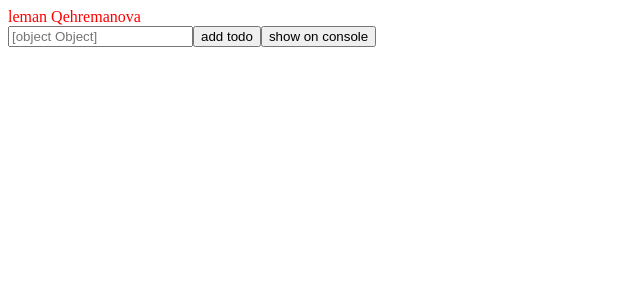
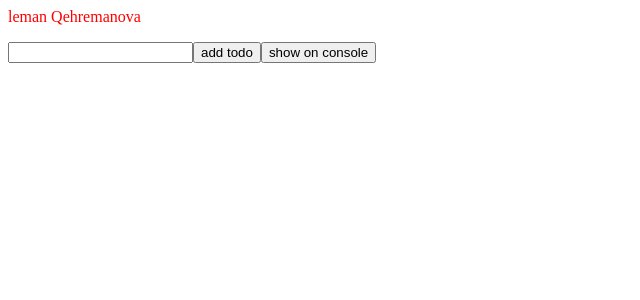
Before and after one commit to Gahramanoval301/react, a React (Vite) app in the folder first_react/: page / in a window 1280 px wide. Shown: the top 300 px of the page, without its empty margins (0-640 px from the left). Built offline with nearby package versions, Linux system fonts and the light colour scheme.

Commit message:
some good user-experience stuffs

```diff
--- a/first_react/src/components/Input/index.jsx
+++ b/first_react/src/components/Input/index.jsx
@@ -1,8 +1,8 @@
-const Input = (type="text", placeholder='',value, onChange, ) => {
+const Input = ({value, onChange, onKeyDown}) => {
   return (
     <>
-    <input type={type} placeholder={placeholder} value={value}
-    onChange={onChange} />
+    <input type="text" value={value} onChange={onChange} onKeyDown={onKeyDown} />
+
     </>
   )
 }
--- a/first_react/src/components/ToDo/index.jsx
+++ b/first_react/src/components/ToDo/index.jsx
@@ -4,6 +4,7 @@ import {useState} from "react"
 const ToDo = () => {
     const [value, setValue] = useState('')
     const [todos, setTodos] = useState([])
+    const [error, setError]= useState('')
 
     const onEdit=(_todoName)=>{
        const newTodos = todos.map((todoName)=>{
@@ -20,17 +21,33 @@ const ToDo = () => {
     const onDelete=(_todoName)=>{
         let newTodos = todos.filter((todoName)=>todoName !== _todoName)
         setTodos(newTodos)
-
+    }
+    const addTodo=()=>{
+        if(value.length<5){
+            setError('NoNONo')
+            setTimeout(() => {
+                setError('')
+            }, 1500);
+            return;
+        }
+        setTodos([...todos, value])
+        setValue('')
     }
 
   return (
     <>
+    <p>{error}</p>
     <div>
-    <Input value={value}  onChange={(e)=>{setValue(e.target.value)}} />
-    <Button title='add todo' onClick={()=>{
-        setTodos([...todos, value])
-        setValue('')
-        }}/>
+    <Input value={value}
+    onChange={(e)=>{
+        setValue(e.target.value)
+    }}
+     onKeyDown={(e)=>{
+        if(e.key === 'Enter'){
+          addTodo()
+        }
+    }} />
+    <Button title='add todo' onClick={addTodo}/>
     <Button title='show on console' onClick={()=>{console.log(todos)}}/>
     {
         todos.map((todoName)=>{
```
